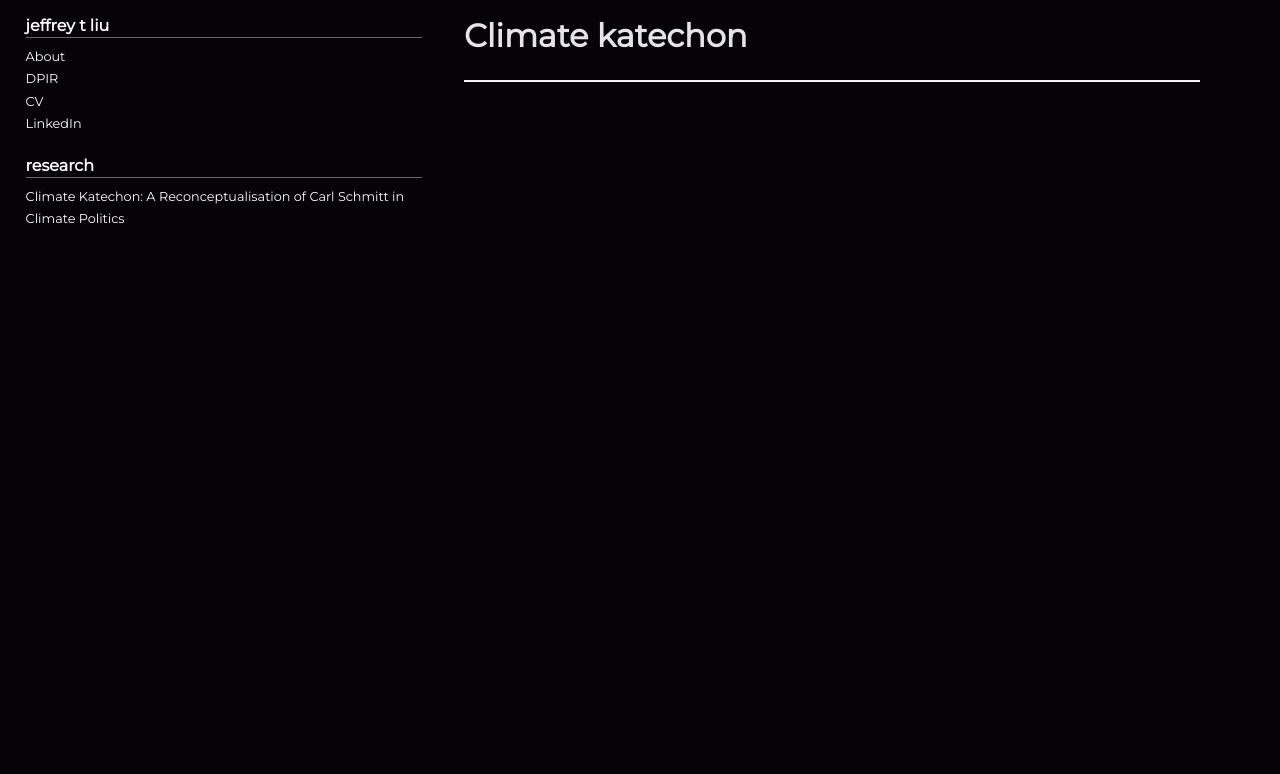
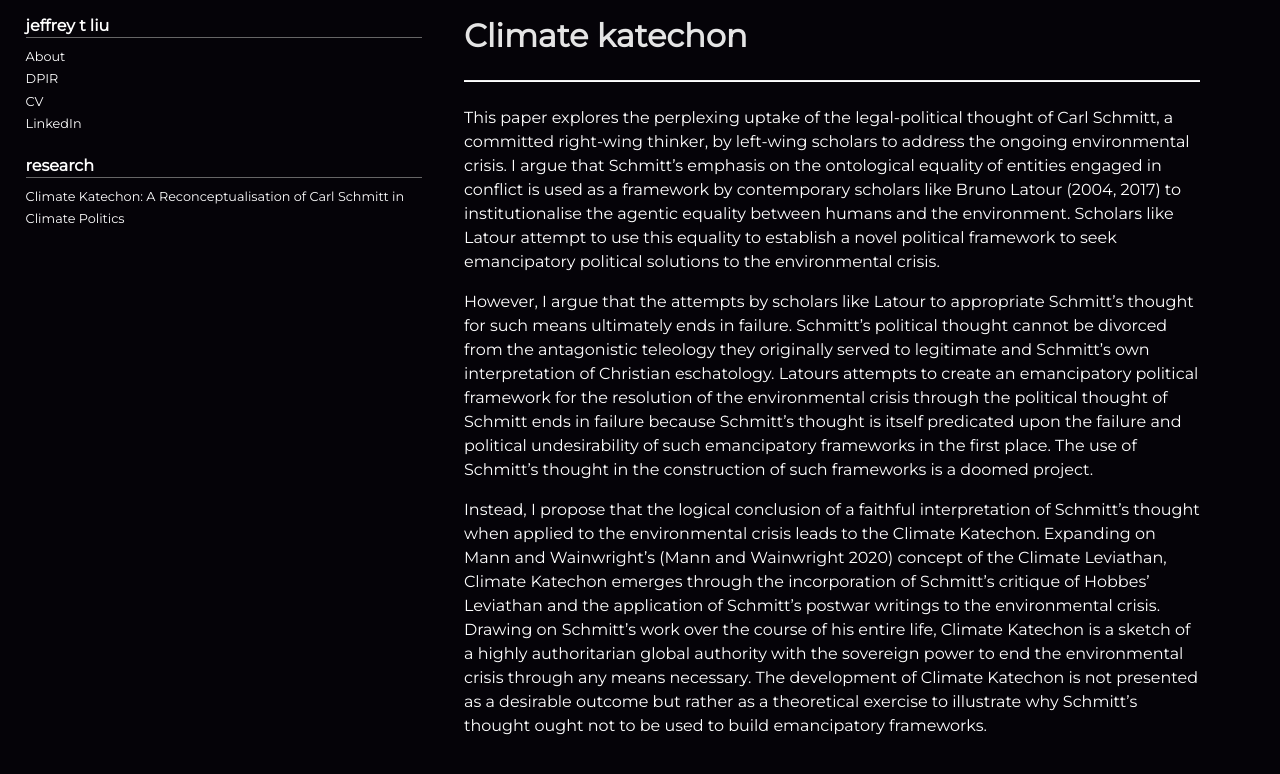
Before and after one commit to jeffrey-t-liu/jeffrey-t-liu.github.io, a Jekyll site: the page built from climate_katechon.md, in a window 1280 px wide. Shown: the top 774 px of the page. Built offline with Jekyll 4.4.1, drawn with Linux system fonts in a browser that asks for light colours.

Commit message:
Update climate_katechon.md

```diff
--- a/climate_katechon.md
+++ b/climate_katechon.md
@@ -4,3 +4,9 @@ title: Climate katechon
 ---
 
 ___
+
+This paper explores the perplexing uptake of the legal-political thought of Carl Schmitt, a committed right-wing thinker, by left-wing scholars to address the ongoing environmental crisis. I argue that Schmitt's emphasis on the ontological equality of entities engaged in conflict is used as a framework by contemporary scholars like Bruno Latour (2004, 2017) to institutionalise the agentic equality between humans and the environment. Scholars like Latour attempt to use this equality to establish a novel political framework to seek emancipatory political solutions to the environmental crisis.
+
+However, I argue that the attempts by scholars like Latour to appropriate Schmitt’s thought for such means ultimately ends in failure. Schmitt’s political thought cannot be divorced from the antagonistic teleology they originally served to legitimate and Schmitt’s own interpretation of Christian eschatology. Latours attempts to create an emancipatory political framework for the resolution of the environmental crisis through the political thought of Schmitt ends in failure because Schmitt’s thought is itself predicated upon the failure and political undesirability of such emancipatory frameworks in the first place. The use of Schmitt’s thought in the construction of such frameworks is a doomed project.
+
+Instead, I propose that the logical conclusion of a faithful interpretation of Schmitt’s thought when applied to the environmental crisis leads to the Climate Katechon. Expanding on Mann and Wainwright’s (Mann and Wainwright 2020) concept of the Climate Leviathan, Climate Katechon emerges through the incorporation of Schmitt’s critique of Hobbes’ Leviathan and the application of Schmitt’s postwar writings to the environmental crisis. Drawing on Schmitt’s work over the course of his entire life, Climate Katechon is a sketch of a highly authoritarian global authority with the sovereign power to end the environmental crisis through any means necessary. The development of Climate Katechon is not presented as a desirable outcome but rather as a theoretical exercise to illustrate why Schmitt’s thought ought not to be used to build emancipatory frameworks.
```
